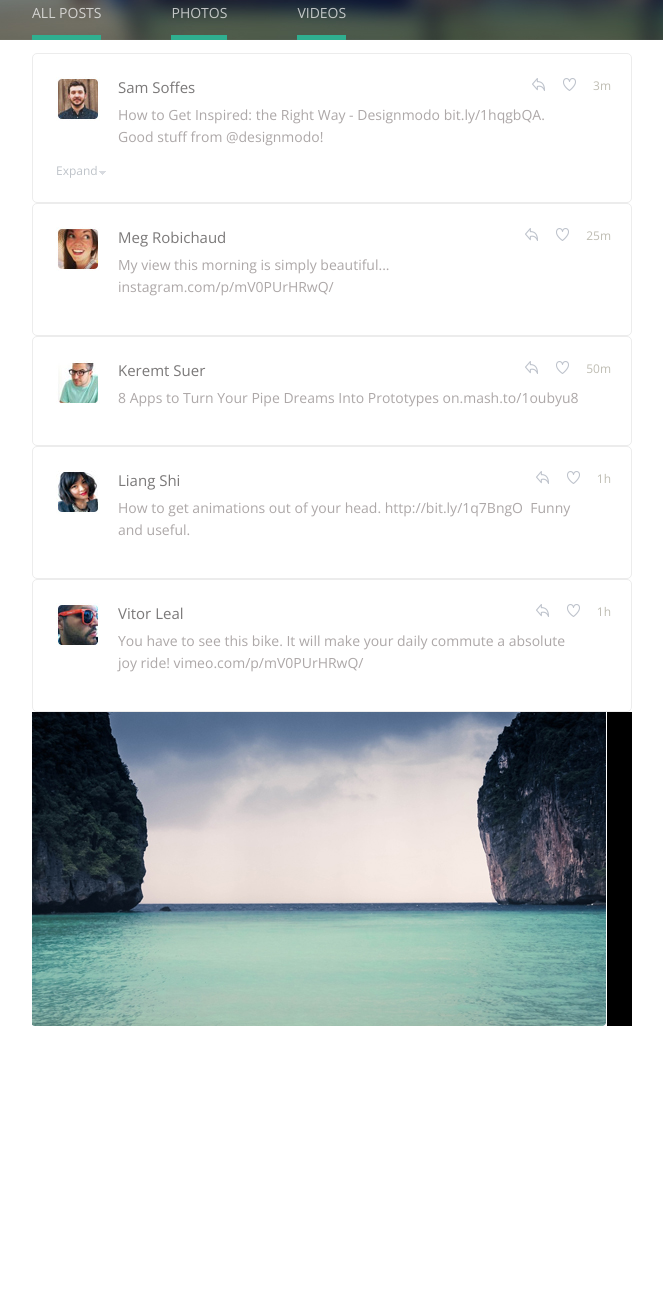
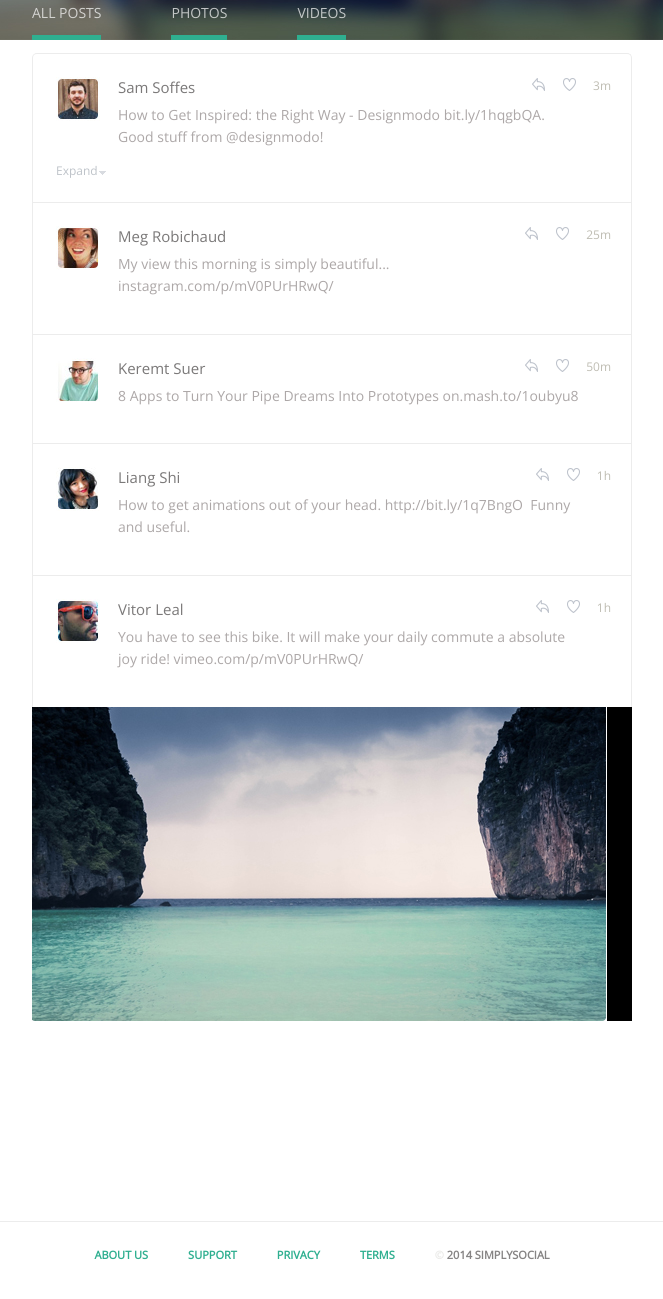
Before and after one commit to teeore/invisionapp, a website: page app/index.html in a window 1280 px wide. Shown: the part 445-1744 px from the top of the page, without its empty margins (308-971 px from the left). Before the commit the page ends 1671 px from the top, so only its background shows below. Drawn offline with nearby package versions, Linux system fonts and the light colour scheme; files that its build step writes are made by us from their sources; files whose address does not match are found by name.

Commit message:
added footer

```diff
--- a/app/index.html
+++ b/app/index.html
@@ -69,18 +69,24 @@
         </div>
         <div class="content">
             <div class="all-posts">
-
                 <!-- comments -->
                 <div class="comments-wrapper"></div>
                 <!-- images -->
                 <div class="image-post-wrapper"></div>
             </div>
         </div>
-            <div class="clear"></div>
+        <div class="clear"></div>
     </div>
-
     <footer>
-
+        <div class="footer-inner">
+            <ul>
+                <li><a href="#">About Us</a></li>
+                <li><a href="#">Support</a></li>
+                <li><a href="#">Privacy</a></li>
+                <li><a href="#">Terms</a></li>
+                <li><span>&copy; </span>2014 SimplySocial</li>
+            </ul>
+        </div>
     </footer>
     <!-- build:js(.) scripts/vendor.js -->
     <!-- bower:js -->
--- a/app/styles/_global.scss
+++ b/app/styles/_global.scss
@@ -135,11 +135,39 @@ header {
         }
     }
 }
+
+%footer-text {
+        float: left;
+    text-transform: uppercase;
+    padding: 5px 20px;
+    font-weight: bold;
+    font-size: 11px;
+}
+
 footer {
+    border-top: 1px solid #ECECEC;
+    padding-top: 20px;
     width: 100%;
-    padding-top: 18px;
     height: 200px;
-    position: absolute;
-    bottom: 0;
-    left: 0;
+    ul {
+        list-style: none;
+        li {
+            @extend %footer-text;
+            color: #868484;
+            a {
+                @extend %footer-text;
+                    color: #2faf90;
+                    padding: 0;
+                    text-decoration: none;
             }
+            span {
+                color: #ECECEA;
+            }
+        }
+    }
+}
+
+    .footer-inner {
+        width: 515px;
+        margin: 0 auto;
+    }
--- a/app/styles/_index.scss
+++ b/app/styles/_index.scss
@@ -59,11 +59,6 @@
  }
 
  .content-tab {
-     // position: absolute;
-     // left: 50%;
-     // bottom: 13px;
-     // transform: translate(-50%, -50%);
-     // width: 600px;
      position: relative;
      width: 600px;
      height: 50px;
@@ -100,7 +95,6 @@
 
  %posts {
      border: $light-gray;
-     border-radius: 5px;
      position: relative;
      padding: 23px;
      overflow: auto;
@@ -112,6 +106,14 @@
 
  .posts {
      @extend %posts;
+     border-bottom: none;
+     &:first-child {
+         @include border-radius(5px 5px 0 0);
+     }
+     &:last-child {
+         @include border-radius(0 0 5px 5px);
+         border-bottom: $light-gray;
+     }
  }
 
  .post {
@@ -154,8 +156,7 @@
 
  .comments {
      @extend %posts;
-     border-top: 0;
-     border-radius: 0;
+     border-bottom: 0;
      background-color: #f9fafb;
      .reply {
          border: $light-gray;
@@ -165,9 +166,10 @@
      }
  }
 
-  .comments-wrapper {
-  	display: none;
-  }
+ .comments-wrapper {
+     border: 0;
+     display: none;
+ }
 
  .image-post {
      width: 600px;
```
Lines whose indentation alone changed are shown as unchanged.
